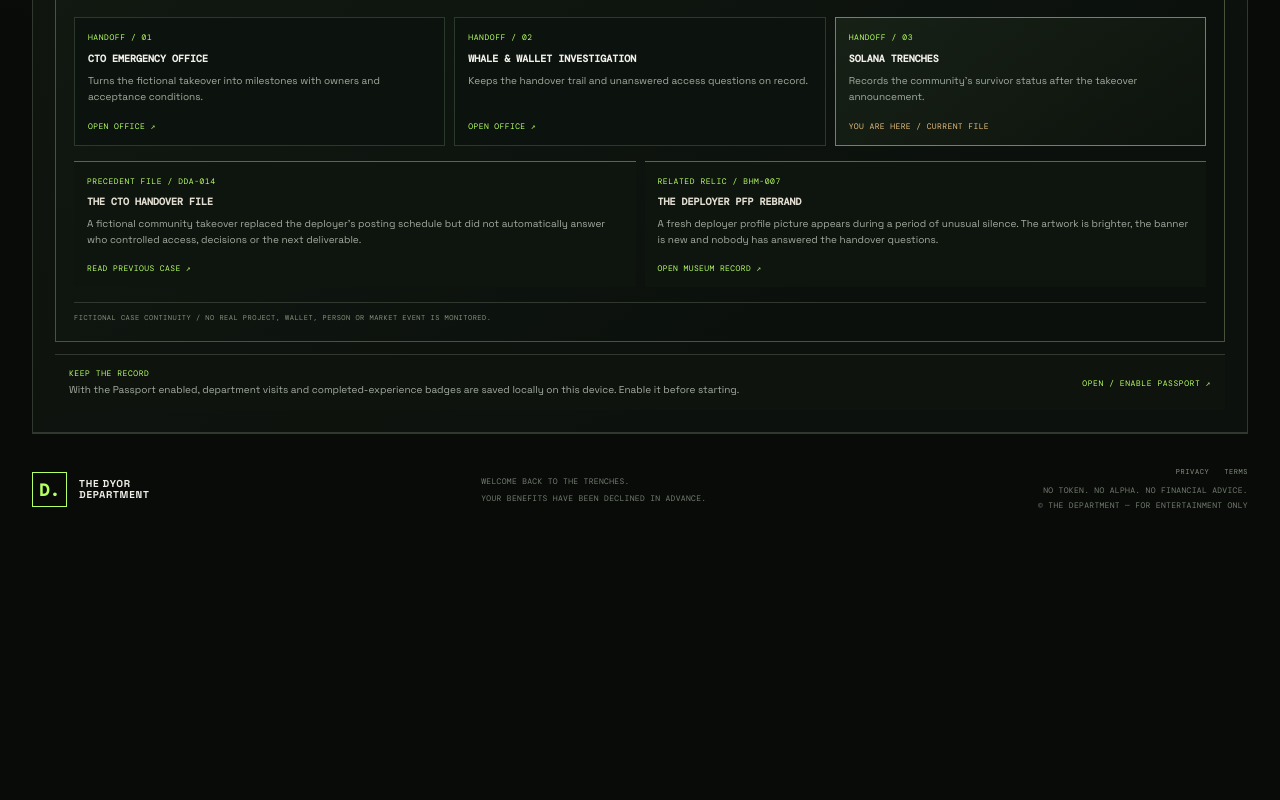
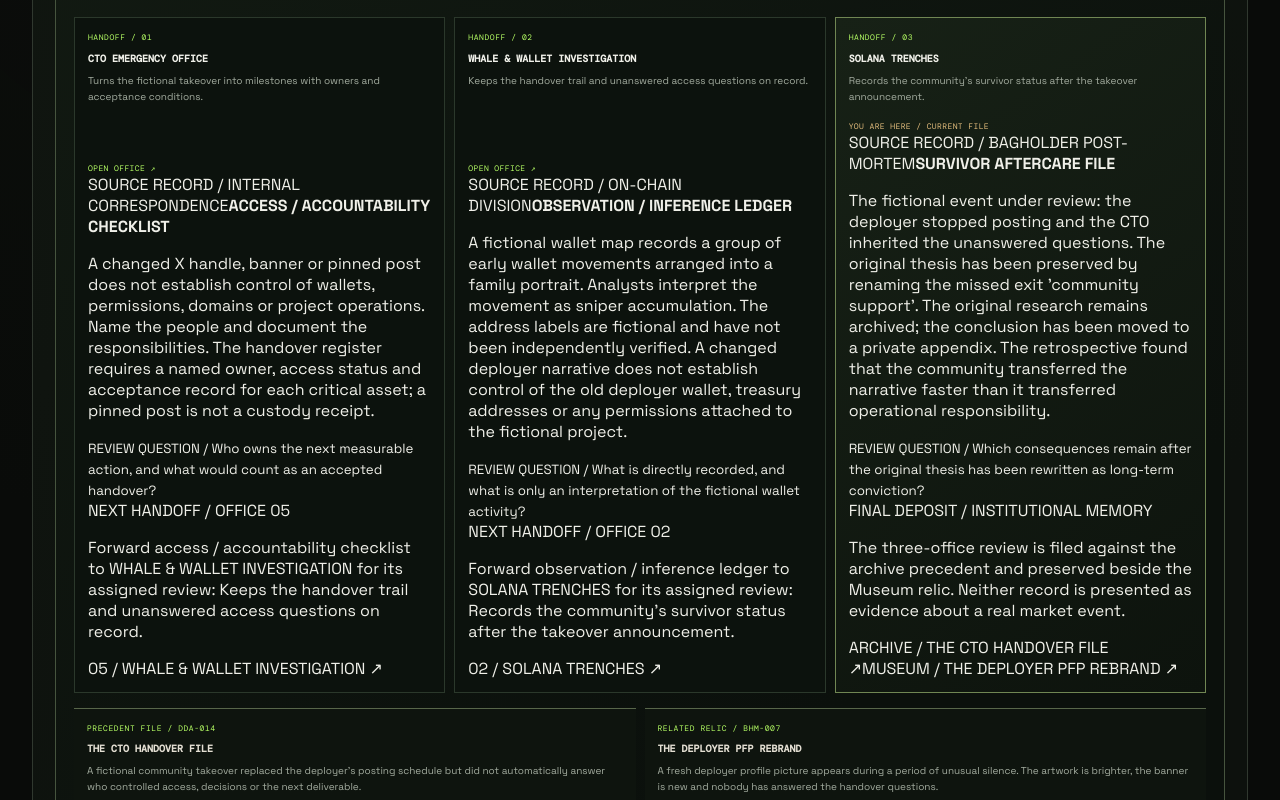
Before and after one commit to safherofficial/weird, a Next.js app: page /club in a window 1280 px wide. Shown: the part 1520-2320 px from the top of the page. Before the commit the page ends 2065 px from the top, so only its background shows below. Built offline with nearby package versions, Linux system fonts and the light colour scheme.

Commit message:
Render evidence records and office-to-office handoffs in case chains

```diff
--- a/app/components/department-case-chain.tsx
+++ b/app/components/department-case-chain.tsx
@@ -85,6 +85,27 @@ export default function DepartmentCaseChain({ currentDepartment }: DepartmentCas
             ) : (
               <Link href={office.href ?? "/"}>OPEN OFFICE ↗</Link>
             )}
+
+            <div className="department-case-chain__evidence">
+              <div className="department-case-chain__evidence-heading">
+                <span>SOURCE RECORD / {office.evidence.source}</span>
+                <strong>{office.evidence.outputLabel}</strong>
+              </div>
+              <p>{office.evidence.excerpt}</p>
+              <small>REVIEW QUESTION / {office.evidence.reviewQuestion}</small>
+            </div>
+
+            <div className="department-case-chain__handoff">
+              <span>{office.handoff.label}</span>
+              <p>{office.handoff.note}</p>
+              <div>
+                {office.handoff.destinations.map((destination) => (
+                  <Link href={destination.href} key={destination.href}>
+                    {destination.title} ↗
+                  </Link>
+                ))}
+              </div>
+            </div>
           </article>
         ))}
       </div>
```
